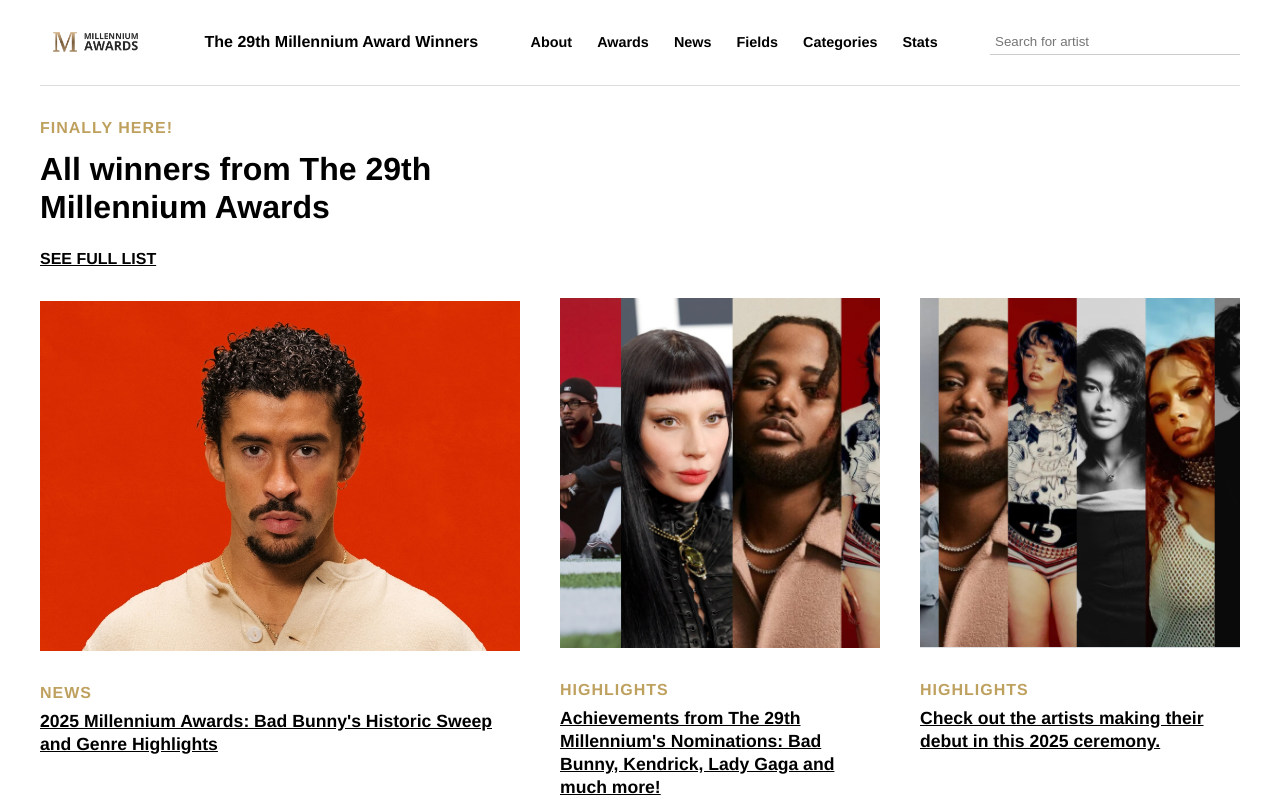
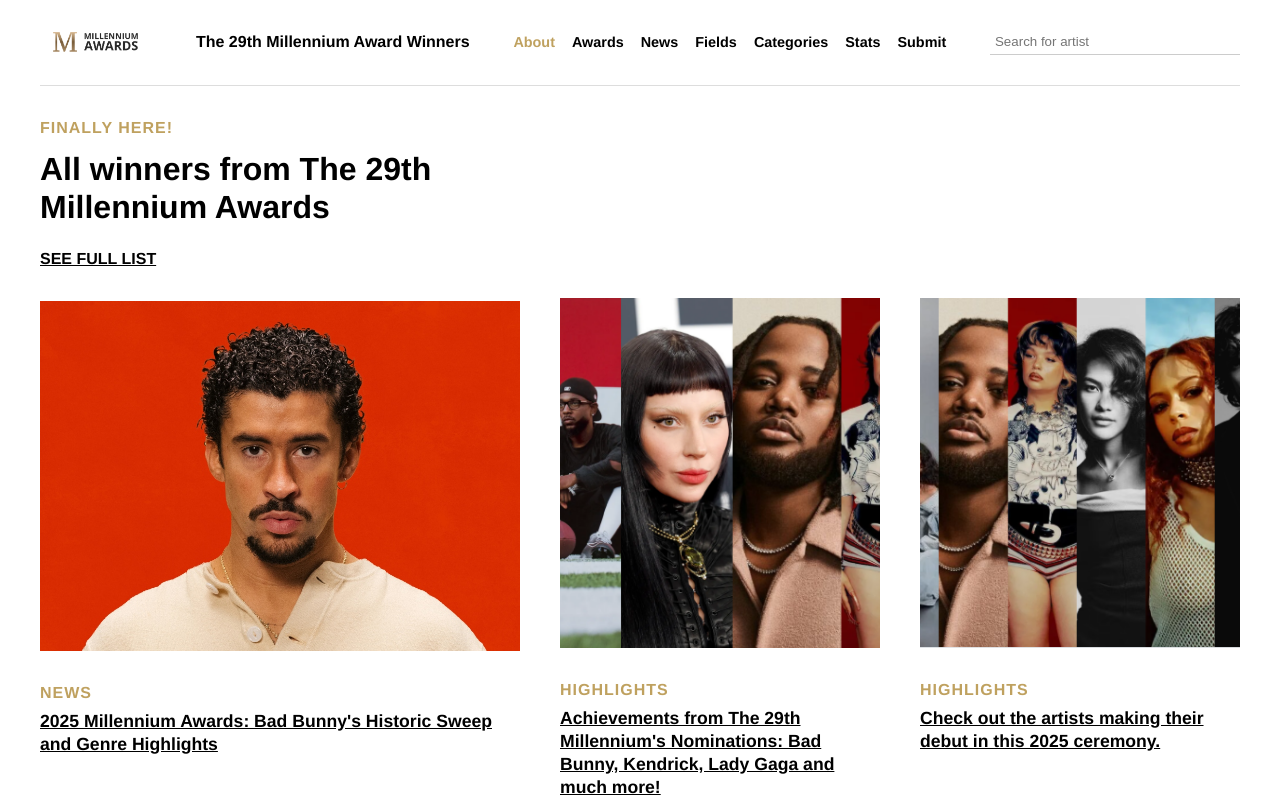
Before and after one commit to arthurrguedes/millennium, a React (Vite) app: page / in a window 1280 px wide. In both pictures the pointer is over the link "About". Shown: the top 800 px of the page. Built offline with nearby package versions, Linux system fonts and the light colour scheme.

Commit message:
Seção de submit iniciada

```diff
--- a/src/App.css
+++ b/src/App.css
@@ -35,7 +35,7 @@ header {
 
 .nav-links {
   display: flex;
-  gap: 25px;
+  gap: 17px;
   font-weight: bold;
   font-size: 0.9rem;
 }
@@ -43,6 +43,11 @@ header {
 .nav-links a {
   text-decoration: none;
   color: #000;
+  transition: color 0.3s ease;
+}
+
+.nav-links a:hover {
+  color: #bfa15f;
 }
 
 .search-barbox {
@@ -356,6 +361,10 @@ h1 {
   color: black !important;
 }
 
+.nav-link-2025 a:hover {
+  color: #bfa15f;
+}
+
 /* Container da busca para posicionar o dropdown */
 .search-container {
   position: relative;
--- a/src/components/Header.jsx
+++ b/src/components/Header.jsx
@@ -121,6 +121,7 @@ export function Header() {
           </div>
         </div>
         <Link to="/stats">Stats</Link>
+        <Link to="/submit">Submit</Link>
       </nav>
 
       {/* SEÇÃO DE BUSCA - Mantendo sua estrutura original com container relativo */}
```
